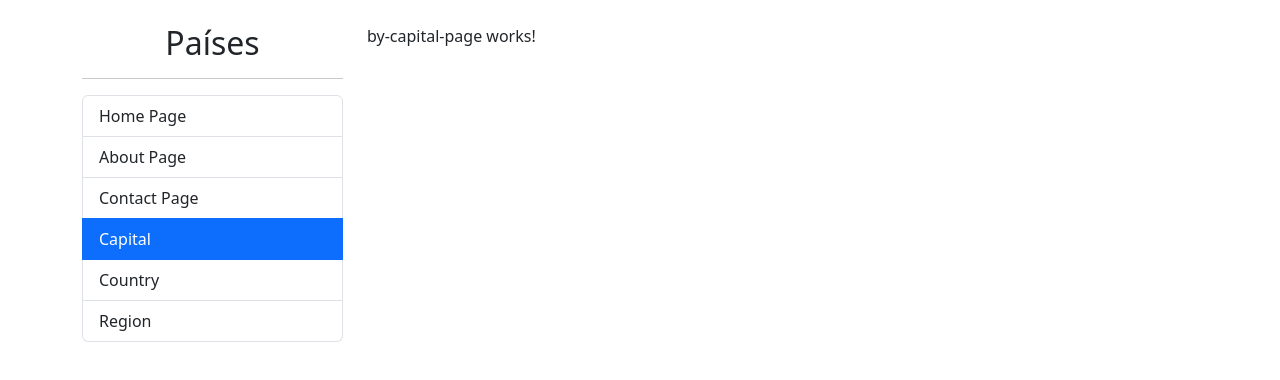
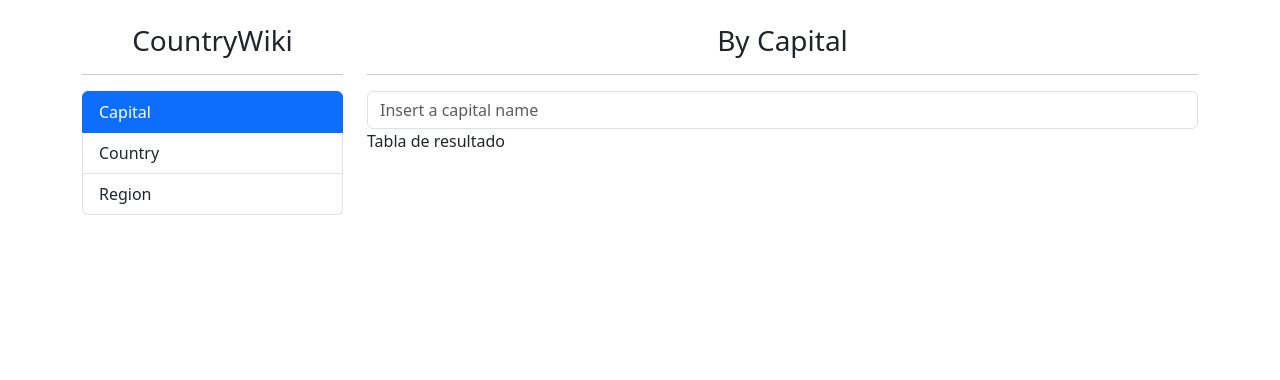
Before and after one commit to PavDev3/countryWiki, an Angular app: page /countries/by-capital in a window 1280 px wide. Shown: the top 380 px of the page. Built offline with nearby package versions, Linux system fonts and the light colour scheme.

Commit message:
Update sidebar component to include new routes for countries

```diff
--- a/src/app/app.component.ts
+++ b/src/app/app.component.ts
@@ -1,7 +1,8 @@
 import { CommonModule } from '@angular/common';
 import { Component } from '@angular/core';
 import { RouterOutlet } from '@angular/router';
-import { SidebarComponent } from './shared/components/sidebar/sidebar.component';
+import { SearchBoxComponent } from './shared/components/searchBox/searchbox.component';
+import { SidebarComponent } from './shared/components/sideBar/sidebar.component';
 import { AboutPageComponent } from './shared/pages/about/about-page.component';
 import { HomePageComponent } from './shared/pages/home/home-page.component';
 
@@ -16,6 +17,7 @@ import { HomePageComponent } from './shared/pages/home/home-page.component';
     AboutPageComponent,
     CommonModule,
     SidebarComponent,
+    SearchBoxComponent,
   ],
 })
 export class AppComponent {
--- a/src/app/countries/pages/by-capital-page/by-capital-page.component.html
+++ b/src/app/countries/pages/by-capital-page/by-capital-page.component.html
@@ -1 +1,14 @@
-<p>by-capital-page works!</p>
+<h3 class="text-center">By Capital</h3>
+
+<hr />
+
+<div class="row">
+  <div class="col">
+    <shared-search-box
+      [placeholder]="'Insert a capital name'"
+    ></shared-search-box>
+  </div>
+</div>
+<div class="row">
+  <div class="col">Tabla de resultado</div>
+</div>
--- a/src/app/countries/pages/by-capital-page/by-capital-page.component.ts
+++ b/src/app/countries/pages/by-capital-page/by-capital-page.component.ts
@@ -1,12 +1,11 @@
 import { Component } from '@angular/core';
+import { SearchBoxComponent } from '../../../shared/components/searchBox/searchbox.component';
 
 @Component({
   selector: 'app-by-capital-page',
   standalone: true,
-  imports: [],
   templateUrl: './by-capital-page.component.html',
-  styles: ``
+  styles: ``,
+  imports: [SearchBoxComponent],
 })
-export class ByCapitalPageComponent {
-
-}
+export class ByCapitalPageComponent {}
--- a/src/app/countries/pages/by-country-page/by-country-page.component.html
+++ b/src/app/countries/pages/by-country-page/by-country-page.component.html
@@ -1 +1,14 @@
-<p>by-country-page works!</p>
+<h3 class="text-center">By Country</h3>
+
+<hr />
+
+<div class="row">
+  <div class="col">
+    <shared-search-box
+      [placeholder]="'Insert a country name'"
+    ></shared-search-box>
+  </div>
+</div>
+<div class="row">
+  <div class="col">Tabla de resultado</div>
+</div>
--- a/src/app/countries/pages/by-country-page/by-country-page.component.ts
+++ b/src/app/countries/pages/by-country-page/by-country-page.component.ts
@@ -1,12 +1,11 @@
 import { Component } from '@angular/core';
+import { SearchBoxComponent } from '../../../shared/components/searchBox/searchbox.component';
 
 @Component({
   selector: 'app-by-country-page',
   standalone: true,
-  imports: [],
   templateUrl: './by-country-page.component.html',
-  styles: ``
+  styles: ``,
+  imports: [SearchBoxComponent],
 })
-export class ByCountryPageComponent {
-
-}
+export class ByCountryPageComponent {}
--- a/src/app/countries/pages/by-region-page/by-region-page.component.html
+++ b/src/app/countries/pages/by-region-page/by-region-page.component.html
@@ -1 +1,14 @@
-<p>by-region-page works!</p>
+<h3 class="text-center">By Capital</h3>
+
+<hr />
+
+<div class="row">
+  <div class="col">
+    <shared-search-box
+      [placeholder]="'Insert a region name'"
+    ></shared-search-box>
+  </div>
+</div>
+<div class="row">
+  <div class="col">Tabla de resultado</div>
+</div>
--- a/src/app/countries/pages/by-region-page/by-region-page.component.ts
+++ b/src/app/countries/pages/by-region-page/by-region-page.component.ts
@@ -1,12 +1,11 @@
 import { Component } from '@angular/core';
+import { SearchBoxComponent } from '../../../shared/components/searchBox/searchbox.component';
 
 @Component({
   selector: 'app-by-region-page',
   standalone: true,
-  imports: [],
   templateUrl: './by-region-page.component.html',
-  styles: ``
+  styles: ``,
+  imports: [SearchBoxComponent],
 })
-export class ByRegionPageComponent {
-
-}
+export class ByRegionPageComponent {}
--- a/src/app/countries/services/countries.routes.ts
+++ b/src/app/countries/services/countries.routes.ts
@@ -27,7 +27,7 @@ export const COUNTRIES_ROUTES: Routes = [
       },
       {
         path: '',
-        redirectTo: 'country',
+        redirectTo: 'by-capital',
         pathMatch: 'full',
       },
     ],
--- /dev/null
+++ b/src/app/shared/components/searchBox/searchBox.component.html
@@ -0,0 +1 @@
+<input type="text" class="form-control" [placeholder]="placeholder" />
--- a/src/app/shared/components/sidebar/sidebar.component.html
+++ b/src/app/shared/components/sidebar/sidebar.component.html
@@ -1,9 +1,9 @@
-<h2 class="text-center">Países</h2>
+<h3 class="text-center">CountryWiki</h3>
 
 <hr />
 
 <ul class="list-group">
-  <li routerLink="home" routerLinkActive="active" class="list-group-item">
+  <!-- <li routerLink="home" routerLinkActive="active" class="list-group-item">
     Home Page
   </li>
   <li routerLink="about" routerLinkActive="active" class="list-group-item">
@@ -11,7 +11,7 @@
   </li>
   <li routerLink="contact" routerLinkActive="active" class="list-group-item">
     Contact Page
-  </li>
+  </li> -->
   <li
     routerLink="countries/by-capital"
     routerLinkActive="active"
```
Also changed, not shown: src/app/app.routes.ts (+2 -6 lines), src/app/shared/components/searchBox/searchBox.component.ts (added, +10 -0 lines).
